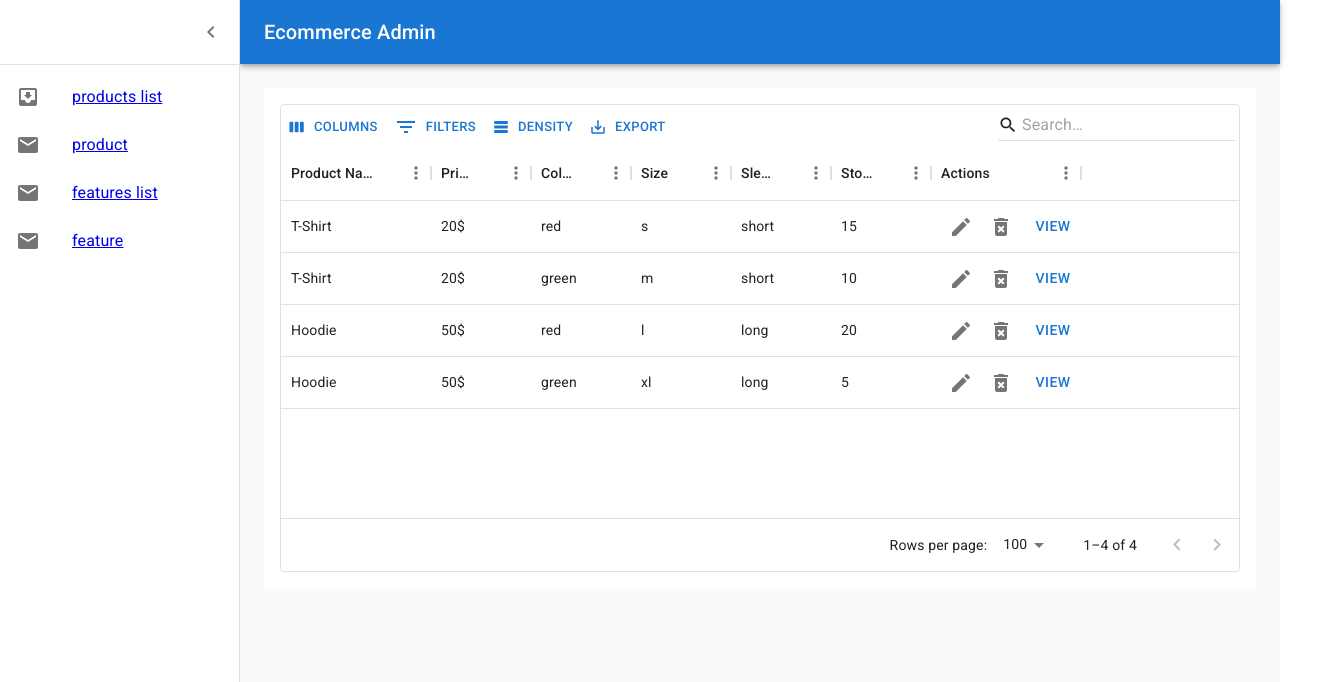
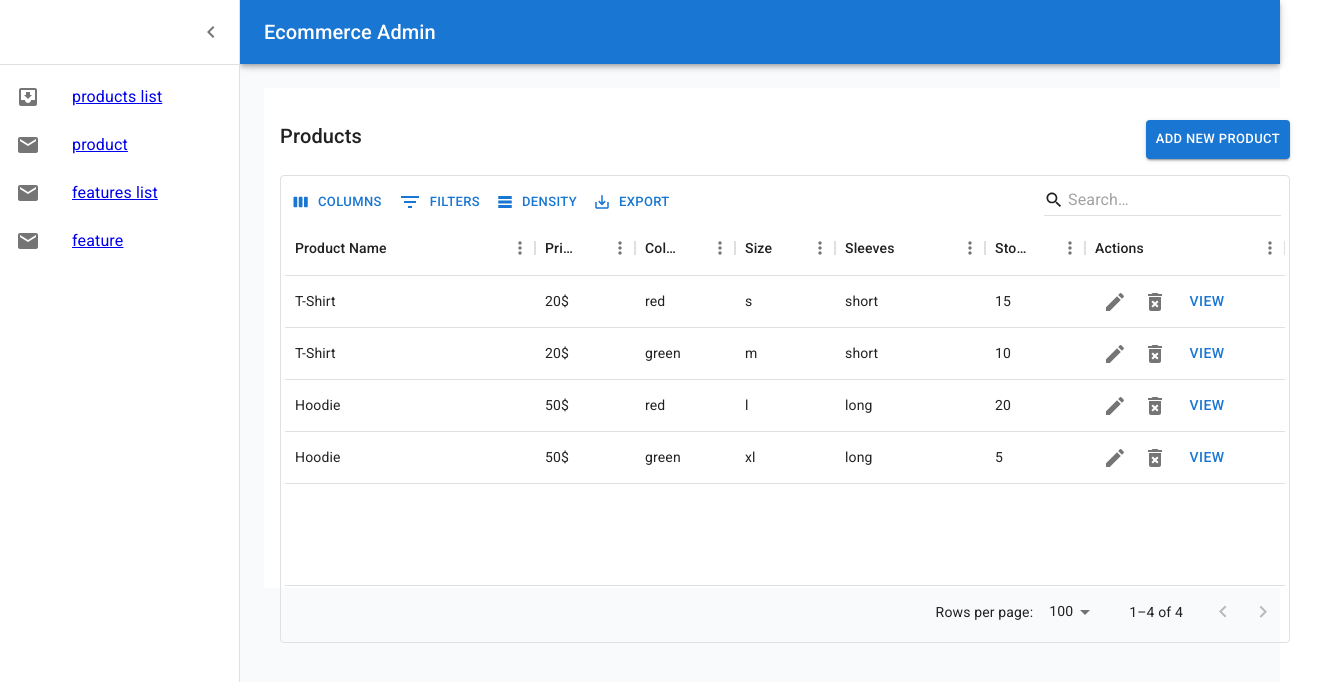
Before and after one commit to RezaZeraatkar/admin-ecommerce-react, a React (Vite) app: page /products in a window 1280 px wide. Shown: the top 682 px of the page, 1330 px wide, since content can reach past the window. Built offline with nearby package versions, Linux system fonts and the light colour scheme.

Commit message:
add - title and a link to new product

```diff
--- /dev/null
+++ b/src/components/shared/Title.tsx
@@ -0,0 +1,13 @@
+import Typography, { TypographyProps } from '@mui/material/Typography';
+import { ReactNode } from 'react';
+
+export default function Title({
+  children,
+  ...props
+}: TypographyProps & { children?: ReactNode }) {
+  return (
+    <Typography variant='h6' gutterBottom {...props}>
+      {children}
+    </Typography>
+  );
+}
--- a/src/output.css
+++ b/src/output.css
@@ -102,6 +102,15 @@
   position: fixed
 }
 
+#root :is(.m-4) {
+  margin: 1rem
+}
+
+#root :is(.my-4) {
+  margin-top: 1rem;
+  margin-bottom: 1rem
+}
+
 #root :is(.flex) {
   display: flex
 }
@@ -138,12 +147,20 @@
   align-items: center
 }
 
+#root :is(.justify-between) {
+  justify-content: space-between
+}
+
 #root :is(.gap-2) {
   gap: 0.5rem
 }
 
 #root :is(.gap-4) {
   gap: 1rem
+}
+
+#root :is(.overflow-x-auto) {
+  overflow-x: auto
 }
 
 #root :is(.bg-gray-50) {
@@ -162,6 +179,10 @@
 
 #root :is(.p-4) {
   padding: 1rem
+}
+
+#root :is(.p-1) {
+  padding: 0.25rem
 }
 
 #root :is(.px-4) {
--- a/src/pages/products-list/page.tsx
+++ b/src/pages/products-list/page.tsx
@@ -11,19 +11,21 @@ import Button from '@mui/material/Button';
 import DeleteForeverIcon from '@mui/icons-material/DeleteForever';
 import IconButton from '@mui/material/IconButton';
 import EditIcon from '@mui/icons-material/Edit';
+import Title from '@/components/shared/Title';
+import { Link } from 'react-router-dom';
 
 const columns: GridColDef[] = [
-  { field: 'name', headerName: 'Product Name', width: 150 },
+  { field: 'name', headerName: 'Product Name', width: 250 },
   { field: 'price', headerName: 'Price', width: 100 },
   { field: 'color', headerName: 'Color', width: 100 },
   { field: 'size', headerName: 'Size', width: 100 },
-  { field: 'sleeves', headerName: 'Sleeves', width: 100 },
+  { field: 'sleeves', headerName: 'Sleeves', width: 150 },
   { field: 'stock', headerName: 'Stock', width: 100 },
   {
     field: 'actions',
     headerName: 'Actions',
     sortable: false,
-    width: 150,
+    width: 200,
     renderCell: (params: GridRenderCellParams) => {
       const onClickEdit = () => {
         const id = params.row.productId; // Access the product ID here
@@ -62,10 +64,22 @@ export default function ProductsList() {
   const productItems = flattenProductsData(products);
   return (
     <div className='h-[500px] w-full bg-white p-4'>
+      <div className='flex justify-between my-4'>
+        <Title>Products</Title>
+        <Button
+          component={Link}
+          variant='contained'
+          size='small'
+          to='/product/add'
+        >
+          Add new product
+        </Button>
+      </div>
       <DataGrid
         rows={productItems}
         columns={columns}
         slots={{ toolbar: GridToolbar }}
+        className='p-1'
         slotProps={{
           toolbar: {
             showQuickFilter: true,
```
